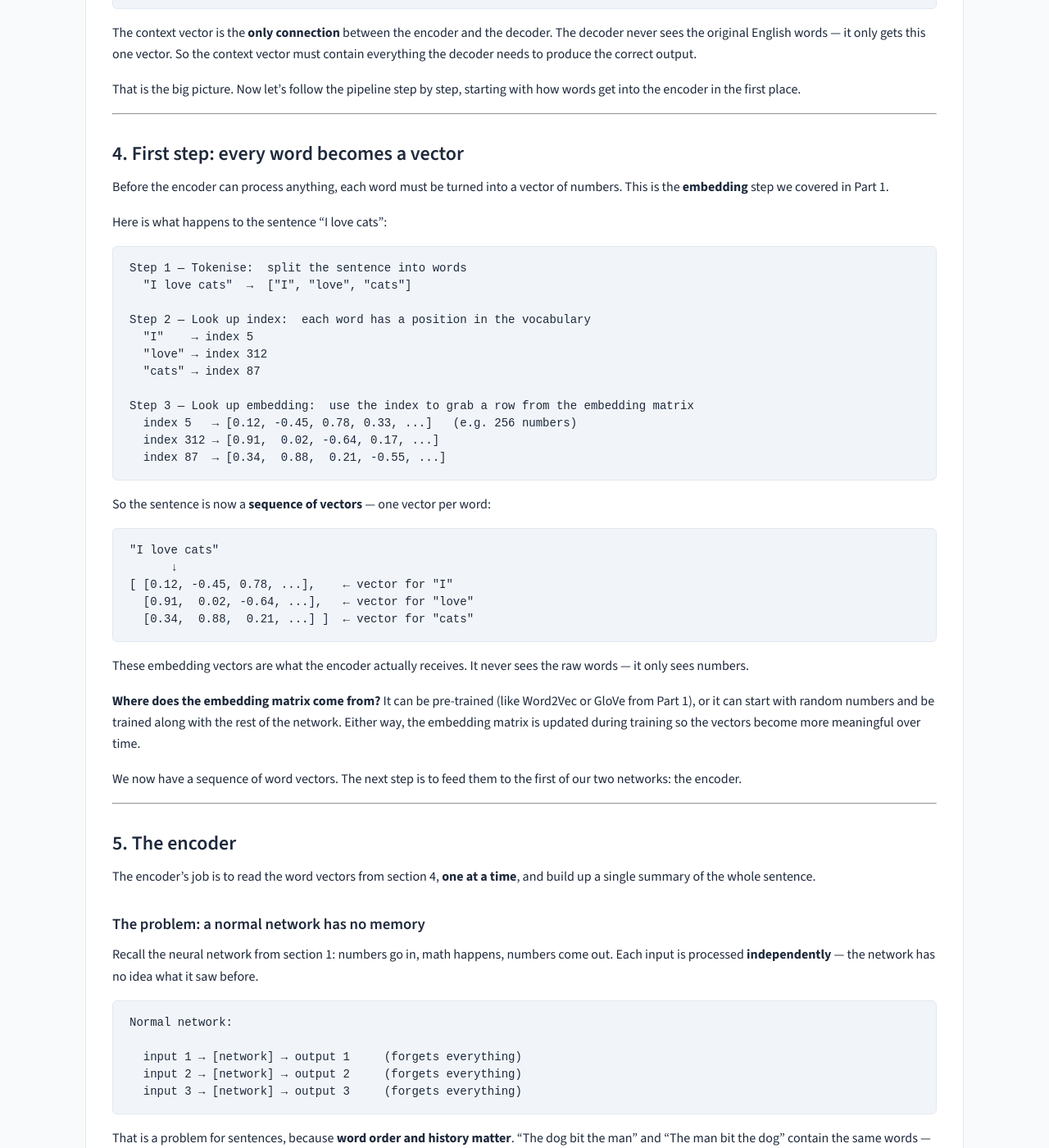
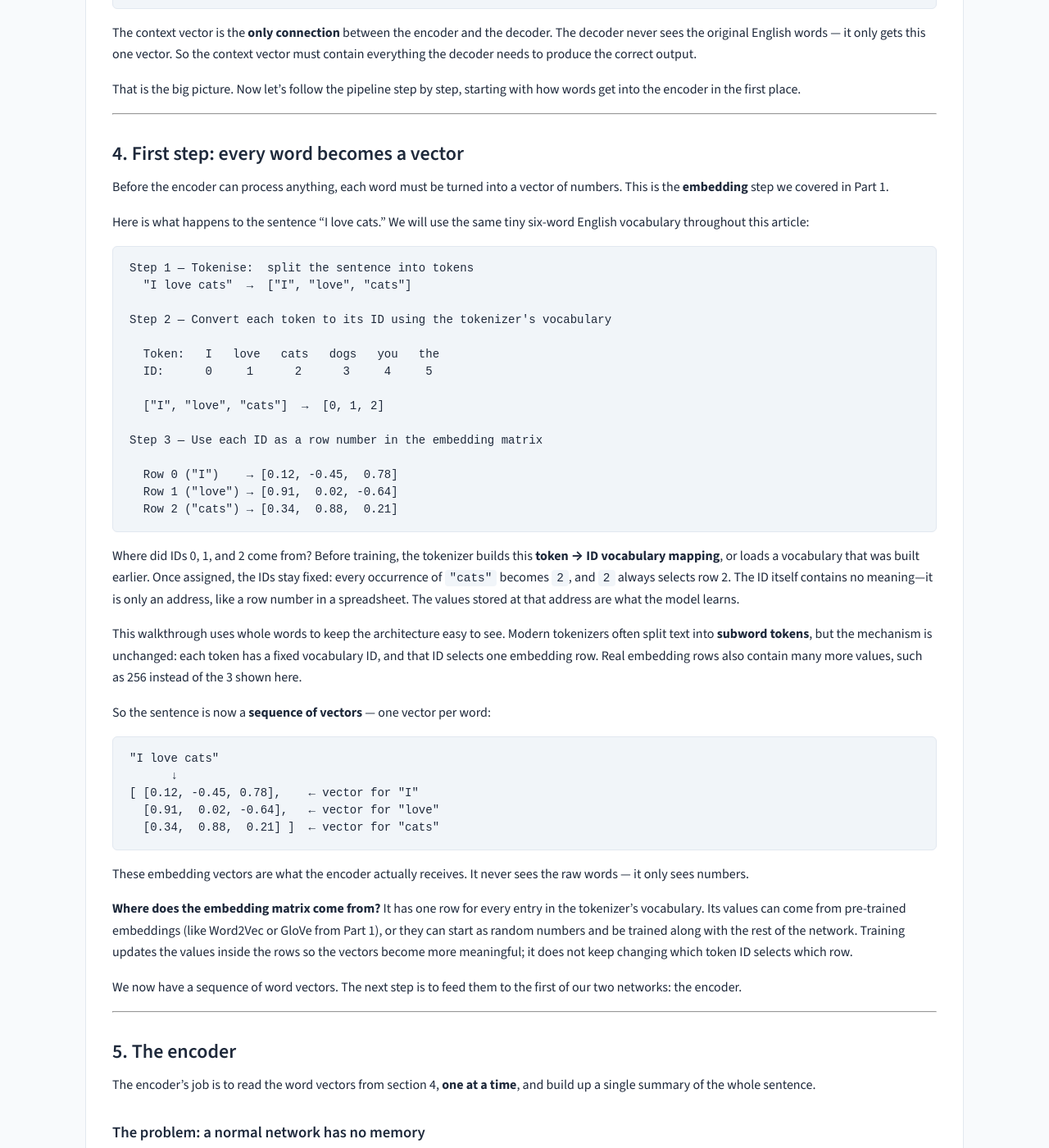
Before and after one commit to rilov/handbook, a Jekyll site: the page built from _topics/DL for GenAI - Part 2 - Encoder-Decoder Architecture.md, in a window 1280 px wide and 1400 px high, scrolled down 3450 px. Shown: the whole window at 82% size. Built offline with Jekyll 4.4.1, drawn with Linux system fonts in a browser that asks for light colours; some of the changed text lies outside the part shown.

Commit message:
Clarify vocabulary IDs in embedding lookup
Explain where token indices originate and keep the vocabulary-to-row examples consistent across the embeddings and encoder-decoder guides.

Generated with [Devin](https://devin.ai)

Co-Authored-By: Devin <158243242+devin-ai-integration[bot]@users.noreply.github.com>

````diff
--- a/_topics/DL for GenAI - Part 2 - Encoder-Decoder Architecture.md
+++ b/_topics/DL for GenAI - Part 2 - Encoder-Decoder Architecture.md
@@ -159,36 +159,43 @@ That is the big picture. Now let's follow the pipeline step by step, starting wi
 
 Before the encoder can process anything, each word must be turned into a vector of numbers. This is the **embedding** step we covered in Part 1.
 
-Here is what happens to the sentence "I love cats":
+Here is what happens to the sentence "I love cats." We will use the same tiny six-word English vocabulary throughout this article:
 
 ```text
-Step 1 — Tokenise:  split the sentence into words
+Step 1 — Tokenise:  split the sentence into tokens
   "I love cats"  →  ["I", "love", "cats"]
 
-Step 2 — Look up index:  each word has a position in the vocabulary
-  "I"    → index 5
-  "love" → index 312
-  "cats" → index 87
+Step 2 — Convert each token to its ID using the tokenizer's vocabulary
 
-Step 3 — Look up embedding:  use the index to grab a row from the embedding matrix
-  index 5   → [0.12, -0.45, 0.78, 0.33, ...]   (e.g. 256 numbers)
-  index 312 → [0.91,  0.02, -0.64, 0.17, ...]
-  index 87  → [0.34,  0.88,  0.21, -0.55, ...]
+  Token:   I   love   cats   dogs   you   the
+  ID:      0     1      2      3     4     5
+
+  ["I", "love", "cats"]  →  [0, 1, 2]
+
+Step 3 — Use each ID as a row number in the embedding matrix
+
+  Row 0 ("I")    → [0.12, -0.45,  0.78]
+  Row 1 ("love") → [0.91,  0.02, -0.64]
+  Row 2 ("cats") → [0.34,  0.88,  0.21]
 ```
+
+Where did IDs 0, 1, and 2 come from? Before training, the tokenizer builds this **token → ID vocabulary mapping**, or loads a vocabulary that was built earlier. Once assigned, the IDs stay fixed: every occurrence of `"cats"` becomes `2`, and `2` always selects row 2. The ID itself contains no meaning—it is only an address, like a row number in a spreadsheet. The values stored at that address are what the model learns.
+
+This walkthrough uses whole words to keep the architecture easy to see. Modern tokenizers often split text into **subword tokens**, but the mechanism is unchanged: each token has a fixed vocabulary ID, and that ID selects one embedding row. Real embedding rows also contain many more values, such as 256 instead of the 3 shown here.
 
 So the sentence is now a **sequence of vectors** — one vector per word:
 
 ```text
 "I love cats"
       ↓
-[ [0.12, -0.45, 0.78, ...],    ← vector for "I"
-  [0.91,  0.02, -0.64, ...],   ← vector for "love"
-  [0.34,  0.88,  0.21, ...] ]  ← vector for "cats"
+[ [0.12, -0.45, 0.78],    ← vector for "I"
+  [0.91,  0.02, -0.64],   ← vector for "love"
+  [0.34,  0.88,  0.21] ]  ← vector for "cats"
 ```
 
 These embedding vectors are what the encoder actually receives. It never sees the raw words — it only sees numbers.
 
-**Where does the embedding matrix come from?** It can be pre-trained (like Word2Vec or GloVe from Part 1), or it can start with random numbers and be trained along with the rest of the network. Either way, the embedding matrix is updated during training so the vectors become more meaningful over time.
+**Where does the embedding matrix come from?** It has one row for every entry in the tokenizer's vocabulary. Its values can come from pre-trained embeddings (like Word2Vec or GloVe from Part 1), or they can start as random numbers and be trained along with the rest of the network. Training updates the values inside the rows so the vectors become more meaningful; it does not keep changing which token ID selects which row.
 
 We now have a sequence of word vectors. The next step is to feed them to the first of our two networks: the encoder.
 
@@ -856,10 +863,11 @@ The input layer has **one neuron per word in the vocabulary**. To feed in a word
 
 ```text
 English vocabulary:   I   love   cats   dogs   you   the
+Token ID:             0     1      2      3     4     5
 "cats" goes in as:  [ 0,   0,     1,     0,     0,    0 ]
 ```
 
-- **In:** the word (as its position in the vocabulary)
+- **In:** the word's fixed token ID from the vocabulary
 - **Out:** 6 numbers, a single 1 and the rest 0s
 - **Adds:** only *identity*. It says **which** word this is, but nothing about what it means. "cats" and "dogs" look just as different as "cats" and "the".
 - **Learned weights:** none. It's just a switchboard.
````
Also changed, not shown: _topics/DL for GenAI - Part 1 - Word Embeddings.md (+21 -3 lines).
